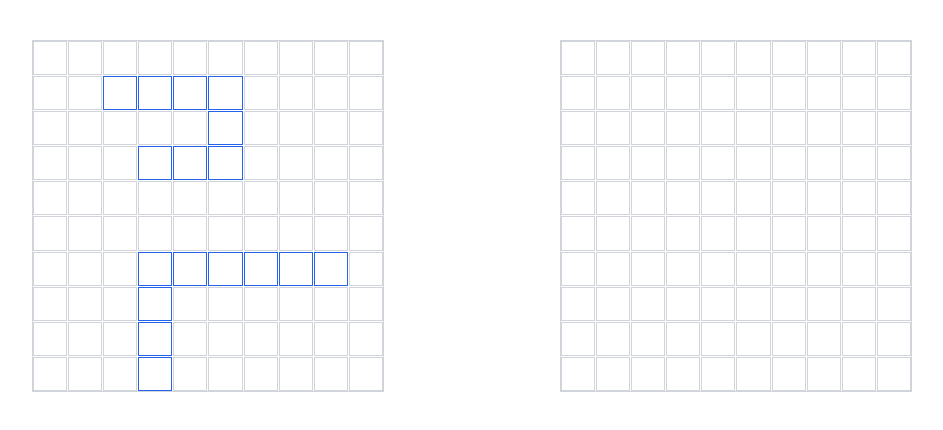
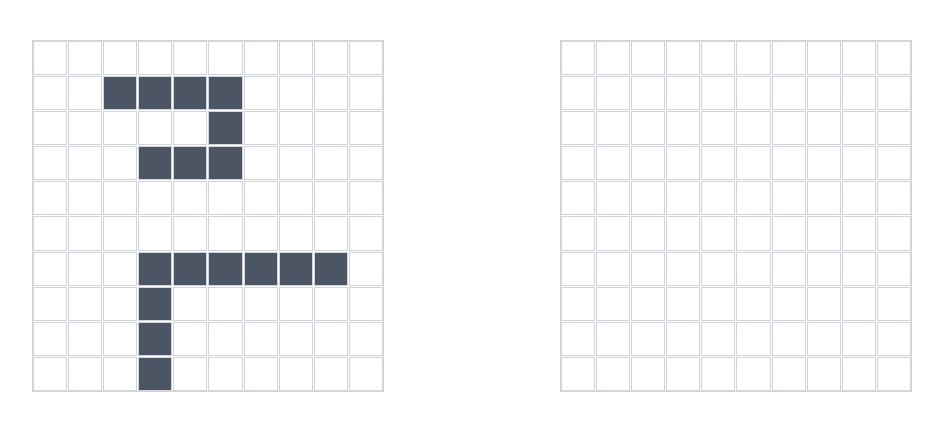
Before and after one commit to MERatio/battleship, a website built with webpack: page src/index.html in a window 1280 px wide. Shown: the whole page, without its empty margins (168-1111 px from the left). Built offline with nearby package versions, Linux system fonts and the light colour scheme.

Commit message:
Change ship style

```diff
--- a/src/style.css
+++ b/src/style.css
@@ -1,5 +1,6 @@
 :root {
   --gray-300: #d1d5db;
+  --gray-600: #4b5563;
   --blue-600: #2563eb;
   --red-600: #dc2626;
 }
@@ -52,7 +53,7 @@ html {
 }
 
 .ship {
-  border: 1px solid var(--blue-600);
+  background-color: var(--gray-600);
 }
 
 .miss {
```
